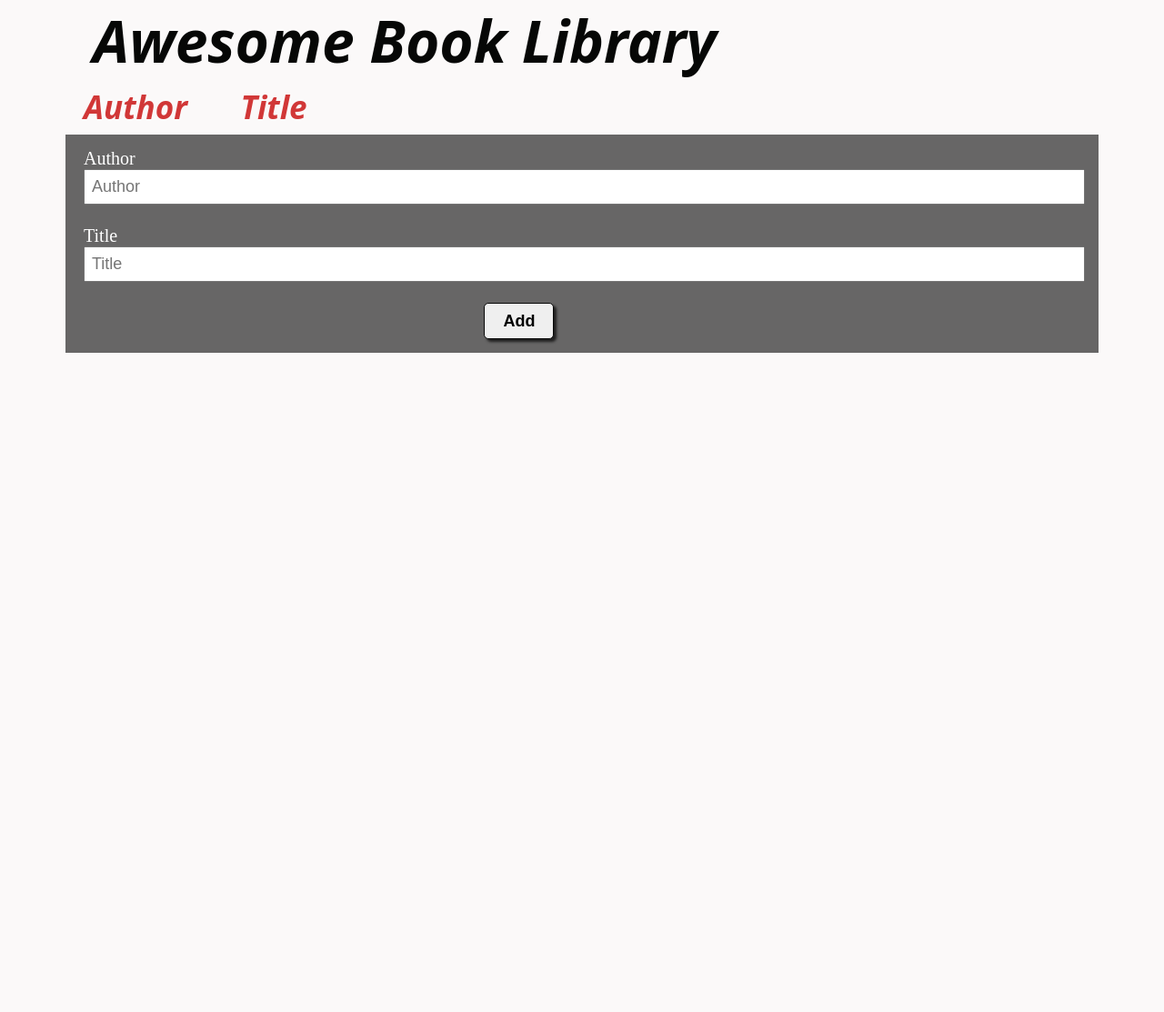
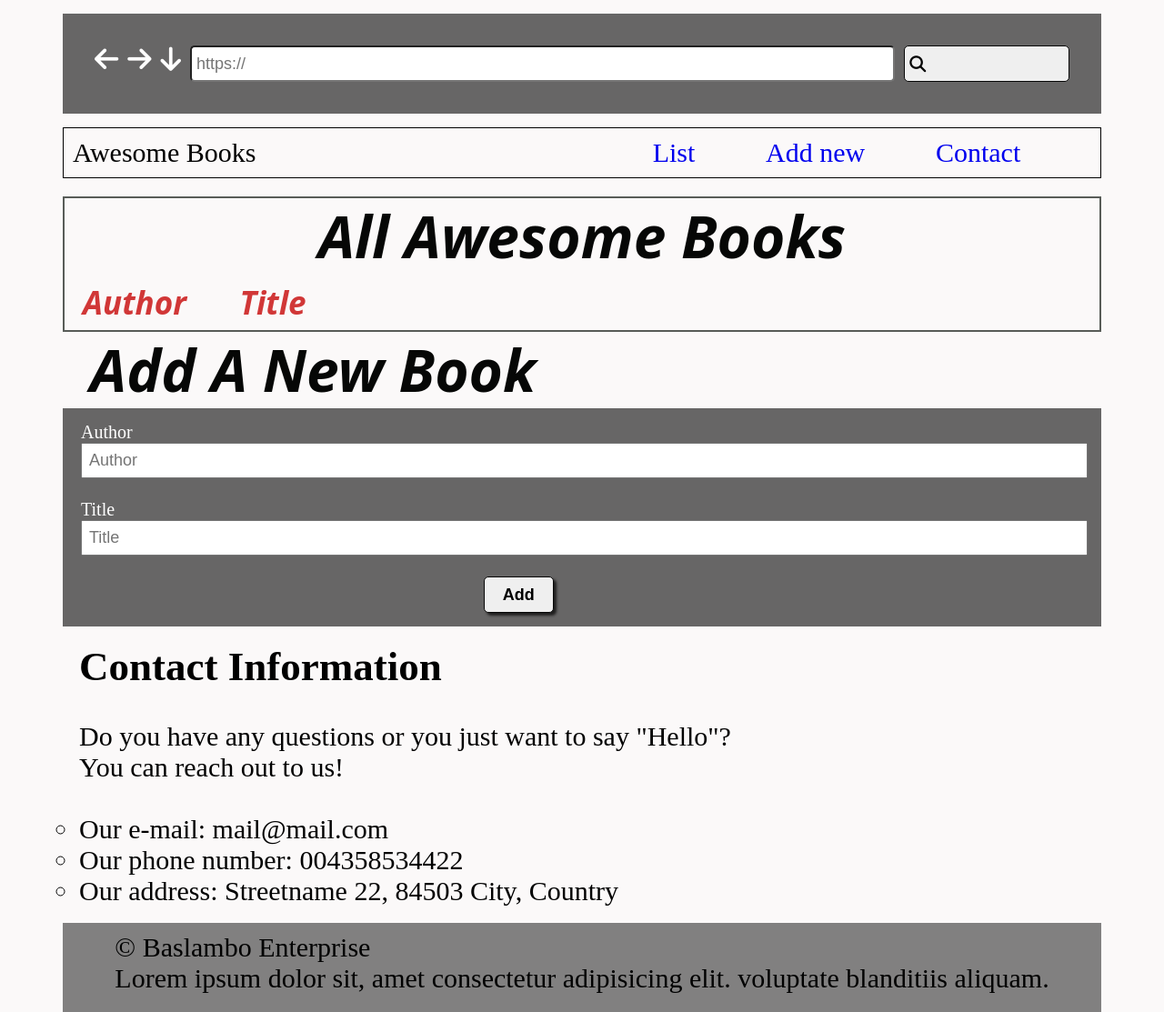
Before and after one commit to Prisca-tech/Awesome-Books-peer-programming-, a website: page index.html in a window 1280 px wide. Shown: the part 5-1118 px from the top of the page at 91% size. Before the commit the page ends 800 px from the top, so only its background shows below. Drawn offline with Linux system fonts and the light colour scheme.

Commit message:
add more sections to markup and style layout

```diff
--- a/index.html
+++ b/index.html
@@ -4,12 +4,37 @@
     <meta charset="UTF-8">
     <meta http-equiv="X-UA-Compatible" content="IE=edge">
     <meta name="viewport" content="width=device-width, initial-scale=1.0">
+    <link
+    rel="stylesheet"
+    href="https://cdnjs.cloudflare.com/ajax/libs/font-awesome/6.1.1/css/all.min.css"
+  />
     <title>Awesome Books Library</title>
     <link rel="stylesheet" href="style.css">
 </head>
 <body>
-    <h1 class="desktop">Awesome Book Library</h1>
-    <h1 class="mobile">Awesome Book Library</h1>
+    <header>
+        <nav class="nav-links">
+            <i class="fa-solid fa-arrow-left"></i>
+            <i class="fa-solid fa-arrow-right"></i>
+            <i class="fa-solid fa-arrow-down"></i>
+            <input type="search" placeholder="https://">
+            <button><i class="fa-solid fa-magnifying-glass"></i></button>
+        </nav>
+    </header>
+    <main>
+       <nav class="select">
+        <ul>
+            <li><li>Awesome Books</li></li>
+        </ul>
+            <ul class="select-links">
+                <li><a href="#">List</a></li>
+                <li><a href="#">Add new</a></li>
+                <li><a href="#">Contact</a></li>
+            </ul>
+       </nav>
+        <section id="all-books" class="all-books">
+            <h1 class="desktop">All Awesome Books</h1>
+            <h1 class="mobile">All Awesome Books</h1>
            <table>
               <thead>
                   <tr>
@@ -23,16 +48,41 @@
 
                  </tbody>
            </table>
+        </section>
+        <section id="new-book">
+            <h1 class="desktop">Add A New Book</h1>
+            <h1 class="mobile">Add A New Book</h1>
             <form  id="form-Book" class="form-book">
                <label for="author">Author</label>
-        <input type="text" name="Author" id="authorname" placeholder="Author">
+               <input type="text" name="Author" id="authorname" placeholder="Author" required>
                <br><br>
                <label for="title">Title</label>
-        <input type="text" name="Title" id="titlename" placeholder="Title">
+               <input type="text" name="Title" id="titlename" placeholder="Title" required>
                <br><br>
 
                <input type="submit" value="Add" id="addbutton" >
             </form>
+        </section>
+        <section id="contact" class="contact">
+            <h2>Contact Information</h2><br>
+            <div>
+                <p>Do you have any questions or you just want to say "Hello"?<br>
+                You can reach out to us!</p><br>
+                <ul>
+                    <li>Our e-mail: mail@mail.com</li>
+                    <li>Our phone number: 004358534422</li>
+                    <li>Our address: Streetname 22, 84503 City, Country</li>
+                </ul>
+            </div>
+        </section>
+    </main>
+    <footer>
+        <div class="footer-container">
+            <div class="footer-text"><p>&copy; Baslambo Enterprise</p>
+            <p>Lorem ipsum dolor sit, amet consectetur adipisicing elit.
+              voluptate blanditiis aliquam.</p></div>
+          </div>
+    </footer>
     <script  src="main.js"></script>
 </body>
 </html>
--- a/style.css
+++ b/style.css
@@ -3,17 +3,80 @@
   margin: 0;
   padding: 0;
   box-sizing: border-box;
+  list-style: none;
+  text-decoration: none;
 }
 
 body {
   flex-direction: column;
   align-items: center;
-  padding: 8px;
+  padding: 5px;
   width: 90%;
   margin: auto;
   background-color: rgba(233, 220, 220, 0.16);
   height: 100vh;
   gap: 10px;
+}
+
+header {
+  margin: 15px 0;
+  width: 100%;
+  align-items: center;
+  gap: 30px;
+  padding: 15px;
+  font-size: 16px;
+  background-color: rgba(5, 6, 6, 0.6);
+  color: #fff;
+}
+
+.nav-links {
+  display: flex;
+  font-size: 30px;
+  gap: 10px;
+  padding: 20px;
+}
+
+input[type=search] {
+  padding: 5px;
+  width: 80%;
+  font-size: 18px;
+  border-radius: 5px;
+}
+
+nav button {
+  padding: 5px;
+  border: 1px solid rgb(8, 8, 8);
+  font-weight: 500;
+  height: 40px;
+  border-radius: 5px;
+  font-size: 18px;
+  width: 200px;
+}
+
+.fa-magnifying-glass {
+  display: flex;
+  justify-content: flex-start;
+}
+
+.select {
+  display: flex;
+  font-size: 30px;
+  border: 1px solid black;
+  margin-bottom: 20px;
+  justify-content: space-between;
+  padding: 10px;
+  font-weight: 500;
+}
+
+.select-links {
+  display: flex;
+  width: 50%;
+  justify-content: space-evenly;
+}
+
+.all-books {
+  border: 2px solid rgb(88, 92, 88);
+  text-align: center;
 }
 
 .desktop {
@@ -90,6 +153,28 @@ input[type=text] {
   display: none;
 }
 
+.contact {
+  font-size: 30px;
+  padding: 18px;
+}
+
+.contact li {
+  list-style: circle;
+}
+
+.footer-container {
+  display: flex;
+  justify-content: center;
+  align-items: center;
+  background-color: #818080;
+  padding: 10px;
+}
+
+.footer-text {
+  margin-bottom: 10px;
+  font-size: 30px;
+}
+
 @media screen and (max-width: 768px) {
   .mobile {
     display: block;
@@ -98,10 +183,47 @@ input[type=text] {
     font-style: italic;
     line-height: 24px;
     color: rgb(6, 7, 6);
-    padding: 30px;
+    padding-top: 10px;
+    padding-bottom: 0;
   }
 
   .desktop {
     display: none;
   }
+
+  nav button {
+    border: 1px solid rgb(8, 8, 8);
+    font-weight: 500;
+    height: 40px;
+    width: 50px;
+  }
+
+  .nav-links {
+    font-size: 20px;
+  }
+
+  .select {
+    font-size: 18px;
+    padding: 5px;
+  }
+
+  .delete {
+    margin-left: 17%;
+  }
+
+  thead {
+    font-size: 20px;
+  }
+
+  .contact {
+    font-size: 18px;
+    padding: 10px;
+  }
+
+  .footer-text {
+    margin-bottom: 5px;
+    font-size: 16px;
+  }
+
+
 }
```
Lines whose indentation alone changed are shown as unchanged.
